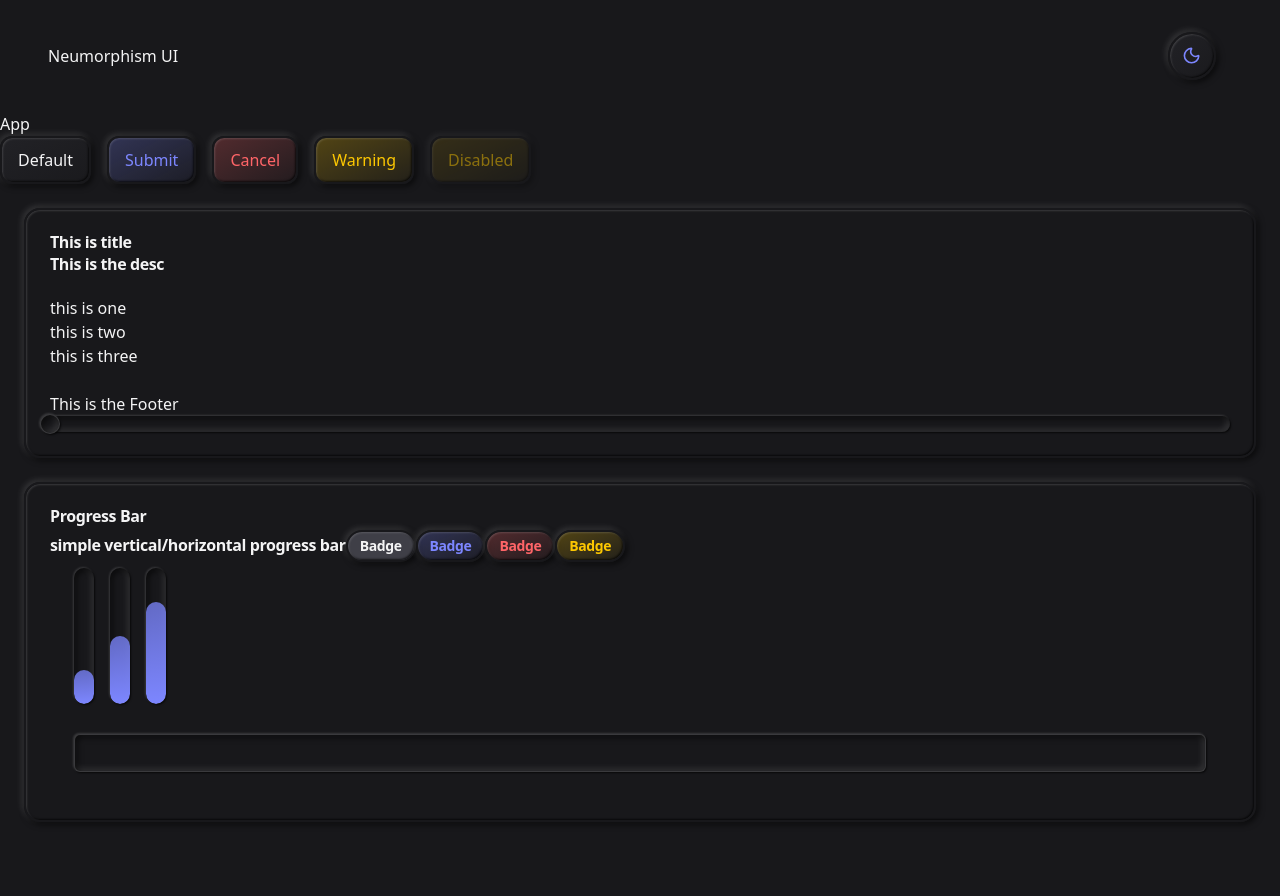
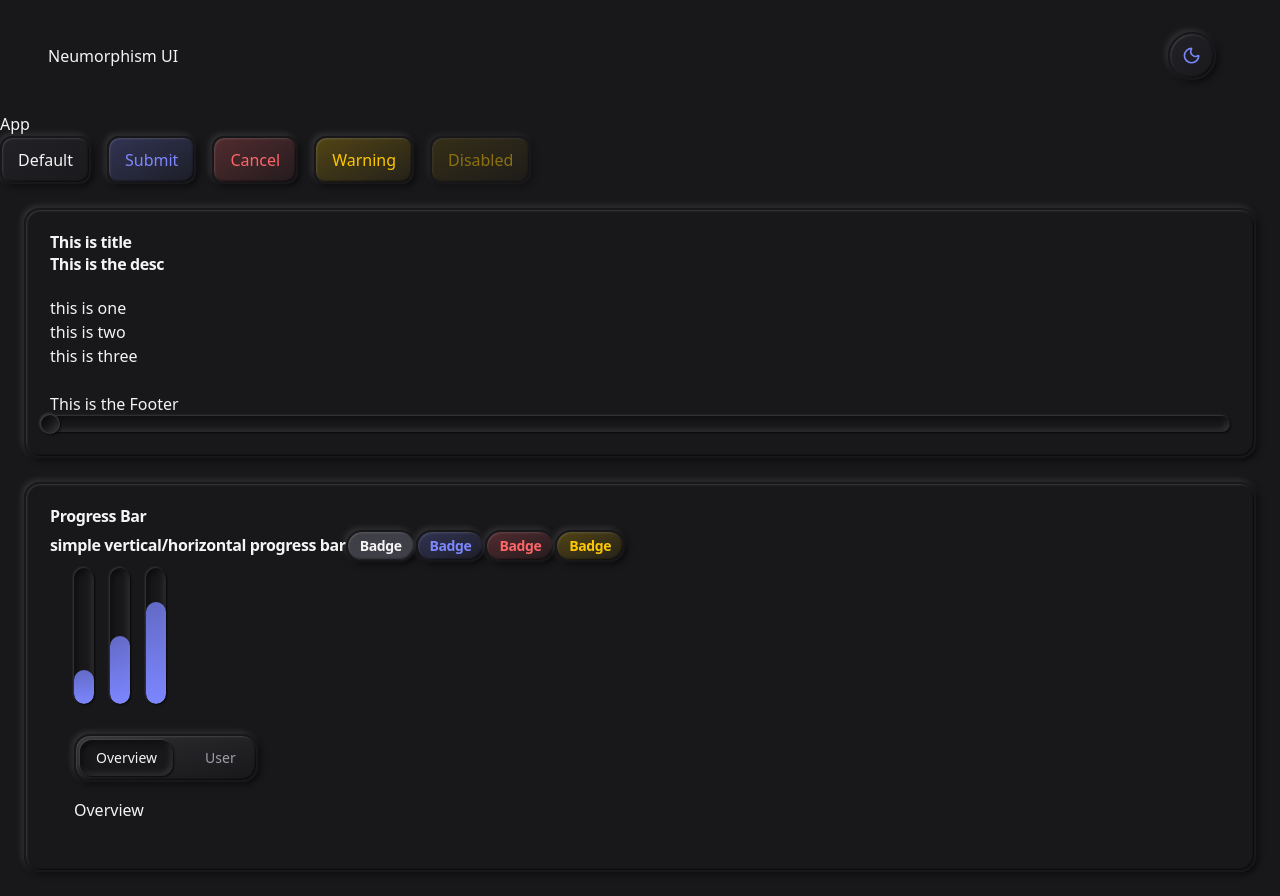
Before and after one commit to Herik25/neo-morphisam-ui-library, a React (Vite) app: page / in a window 1280 px wide. Before the commit the page ends 846 px from the top, so only its background shows below. Built offline with nearby package versions, Linux system fonts and the light colour scheme.

Commit message:
tabs added

```diff
--- a/src/App.tsx
+++ b/src/App.tsx
@@ -8,10 +8,10 @@
   CardHeader,
   CardTitle,
 } from "./components/Card";
-import Input from "./components/Input";
 import Nav from "./components/Nav";
 import NeuProgressBar from "./components/ProgressBar";
 import NeuSlider from "./components/Slider";
+import { TabsList, TabsPanel, TabsRoot, TabsTab } from "./components/Tabs";
 
 function App() {
   return (
@@ -61,7 +61,18 @@
               <NeuProgressBar max={100} value={75} orientation={"vertical"} />
             </CardContent>
             <CardFooter>
-              <Input type="text" />
+              <TabsRoot>
+                <TabsList>
+                  <TabsTab value={"overview"}>Overview</TabsTab>
+                  <TabsTab value={"user"}>User</TabsTab>
+                </TabsList>
+                <TabsPanel value={"overview"}>
+                  <h1>Overview</h1>
+                </TabsPanel>
+                <TabsPanel value={"user"}>
+                  <h1>User</h1>
+                </TabsPanel>
+              </TabsRoot>
             </CardFooter>
           </CardHeader>
         </Card>
--- a/src/components/Tabs.tsx
+++ b/src/components/Tabs.tsx
@@ -1,7 +1,65 @@
-import React from "react";
+import * as React from "react";
+import { Tabs } from "@base-ui/react";
+import { cva, type VariantProps } from "class-variance-authority";
 
-function Tabs() {
-  return <div>Tabs</div>;
+const tabsRootVariant = cva("w-full");
+interface TabsRootProps
+  extends React.ComponentProps<typeof Tabs.Root>,
+    VariantProps<typeof tabsRootVariant> {}
+
+export function TabsRoot({ className, ...props }: TabsRootProps) {
+  return <Tabs.Root {...props} className={tabsRootVariant({ className })} />;
 }
 
-export default Tabs;
+const tabsListVariants = cva(
+  "relative inline-flex h-12 items-center justify-center rounded-2xl bg-linear-to-tl from-background to-highlight/75 p-1 text-muted-foreground shadow-raised border-2 border-border gap-4"
+);
+
+interface TabsListProps
+  extends React.ComponentProps<typeof Tabs.List>,
+    VariantProps<typeof tabsListVariants> {}
+
+export function TabsList({ className, ...props }: TabsListProps) {
+  return <Tabs.List {...props} className={tabsListVariants({ className })} />;
+}
+
+const tabsTabVariant = cva(
+  "inline-flex items-center justify-center whitespace-nowrap rounded-xl px-4 py-2 text-sm font-medium ring-offset-background transition-all duration-200 cursor-pointer relative z-10 focus-visible:outline-none focus-visible:ring-2 focus-visible:ring-ring focus-visible:ring-offset-2 disabled:pointer-events-none disabled:opacity-50 hover:text-foreground aria-selected:bg-background aria-selected:text-foreground aria-selected:shadow-inset active:scale-[0.97] active:shadow-inner"
+);
+
+interface TabsTabProps
+  extends React.ComponentProps<typeof Tabs.Tab>,
+    VariantProps<typeof tabsTabVariant> {}
+
+export function TabsTab({ className, ...props }: TabsTabProps) {
+  return <Tabs.Tab {...props} className={tabsTabVariant({ className })} />;
+}
+
+const tabsIndicatorVariants = cva(
+  "absolute rounded-sm bg-background shadow-raised transition-all duration-200 border border-background"
+);
+
+interface TabsIndicatorProps
+  extends React.ComponentProps<typeof Tabs.Indicator>,
+    VariantProps<typeof tabsIndicatorVariants> {}
+
+export function TabsIndicator({ className, ...props }: TabsIndicatorProps) {
+  return (
+    <Tabs.Indicator
+      {...props}
+      className={tabsIndicatorVariants({ className })}
+    />
+  );
+}
+
+const tabsPanelVariants = cva(
+  "mt-4 ring-offset-background focus-visible:outline-none focus-visible:ring-2 focus-visible:ring-ring focus-visible:ring-offset-2"
+);
+
+interface TabsPanelProps
+  extends React.ComponentProps<typeof Tabs.Panel>,
+    VariantProps<typeof tabsPanelVariants> {}
+
+export function TabsPanel({ className, ...props }: TabsPanelProps) {
+  return <Tabs.Panel {...props} className={tabsPanelVariants({ className })} />;
+}
```
